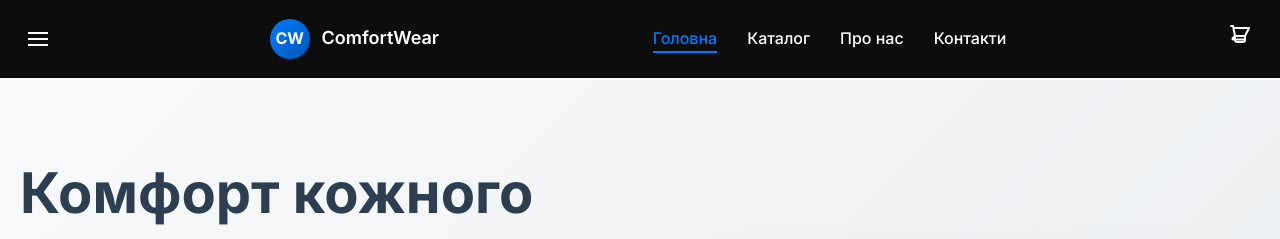
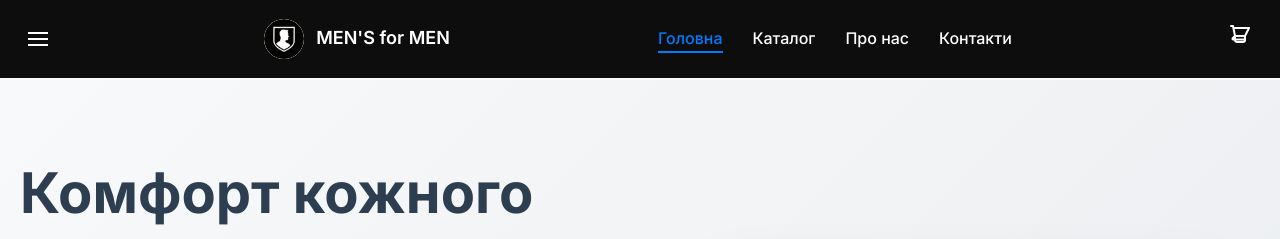
Before and after one commit to DenialXx12/hop, a plain HTML site: page index.html in a window 1280 px wide. Shown: the top 239 px of the page. Drawn offline with Linux system fonts and the light colour scheme.

Commit message:
first commit

```diff
--- a/index.html
+++ b/index.html
@@ -19,8 +19,10 @@
                 </button>
 
                 <div class="logo">
-                    <div class="logo-icon">CW</div>
-                    <span class="logo-text">ComfortWear</span>
+                    <div class="logo-icon">
+                        <img src="/img/ChatGPT Image 22 черв. 2025 р., 13_43_04.png" alt="MEN'S for MEN">
+                    </div>
+                    <span class="logo-text">MEN'S for MEN</span>
                 </div>
 
                 <nav class="desktop-nav">
--- a/styles.css
+++ b/styles.css
@@ -82,14 +82,19 @@ body {
 .logo-icon {
     width: 40px;
     height: 40px;
-  background: linear-gradient(135deg, #007bff, #0056b3);
     border-radius: 50%;
     display: flex;
     align-items: center;
     justify-content: center;
-  color: white;
-  font-weight: 700;
-  font-size: 16px;
+    overflow: hidden;
+    background: white;
+}
+
+.logo-icon img {
+    width: 100%;
+    height: 100%;
+    object-fit: cover;
+    border-radius: 50%;
 }
 
 .logo-text {
```
Also changed, not shown: img/ChatGPT Image 22 черв. 2025 р., 13_43_04.png (added). Lines whose indentation alone changed are shown as unchanged.
